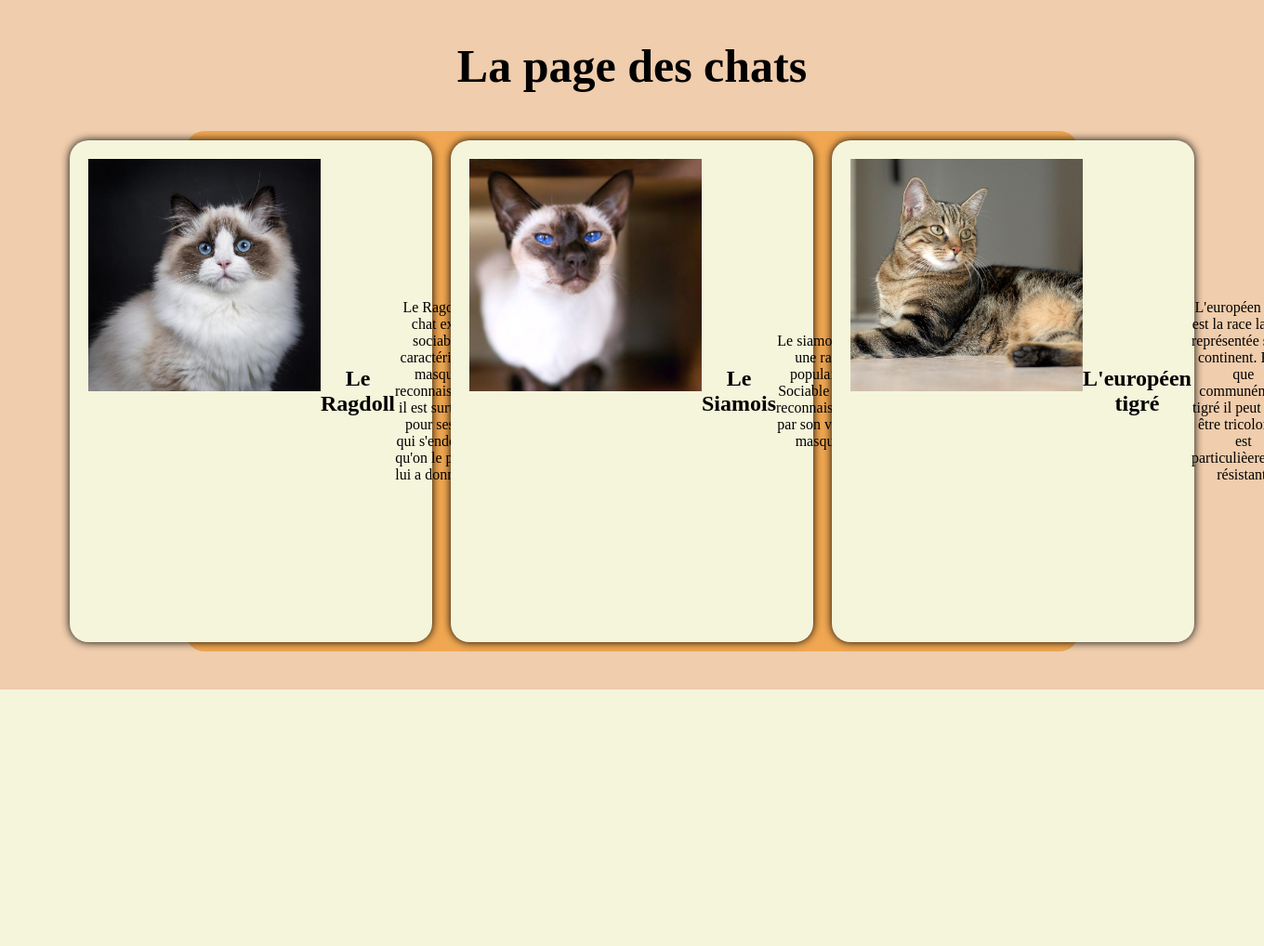
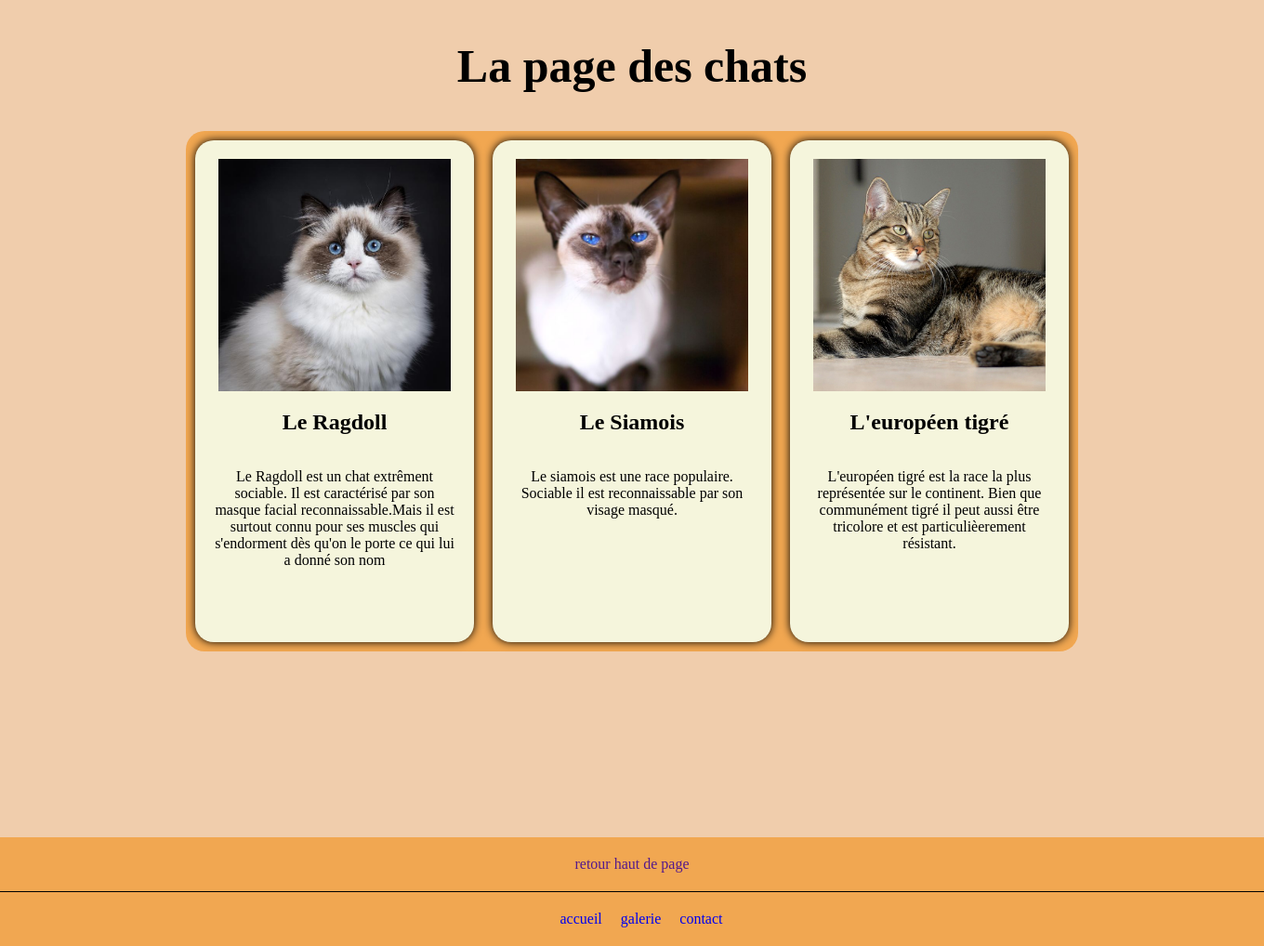
Before and after one commit to follana/structure-dev, a PHP site: page / in a window 1360 px wide; the page is wider, and only the part inside the window is pictured. Shown: the part 58-1076 px from the top of that part at 93% size. Before the commit the page ends 800 px from the top of that part, so only its background shows below. Run offline with PHP 8.4, Linux system fonts and the light colour scheme.

Commit message:
structure exercice

```diff
--- a/5-Exercices-en-cours-formation/test2/index.html
+++ b/5-Exercices-en-cours-formation/test2/index.html
@@ -45,7 +45,14 @@
             </div>
         </section>
     <footer>
-
+        <div class="retour-haut">
+            <a href="">retour haut de page</a>
+        </div>
+        <div class="liens-du-bas">
+            <a href="accueil.html" class="retour">accueil</a>
+            <a href="galerie.html" class="retour">galerie</a>
+            <a href="formulaire.html" class="retour">contact</a>
+        </div>
 
     </footer>
 
--- a/5-Exercices-en-cours-formation/test2/style1.css
+++ b/5-Exercices-en-cours-formation/test2/style1.css
@@ -59,11 +59,13 @@ a {
 .divimage{
     background-color: beige;
     display: flex;
+    flex-direction: column;
     border-radius: 20px;
     margin:10px;
     padding: 20px;
     width: 350px;
     height: 500px;
+    align-items: center;
     text-align: center;
     box-shadow: 0px 0px 10px black;
 }
@@ -95,3 +97,30 @@ a {
     flex-direction: column;
     align-self: center;
 }
+
+/*footer*/
+
+.retour-haut{
+    display:flex;
+    padding-block: 20px;
+    background-color: rgb(241, 167, 81);
+    border-color: rgb(241, 167, 81);
+    border-width: 10px;
+    padding-left: 20px;
+    padding-right:20px;
+    border-bottom: 1px black solid;
+    flex-direction: column;
+    align-items: center;
+}
+.liens-du-bas{
+    display: flex;
+    padding-block: 20px;
+    background-color: rgb(241, 167, 81);
+    border-color: rgb(241, 167, 81);
+    flex-direction: row;
+    justify-content:center;
+}
+
+.retour{
+    padding-left: 20px;
+}
```
